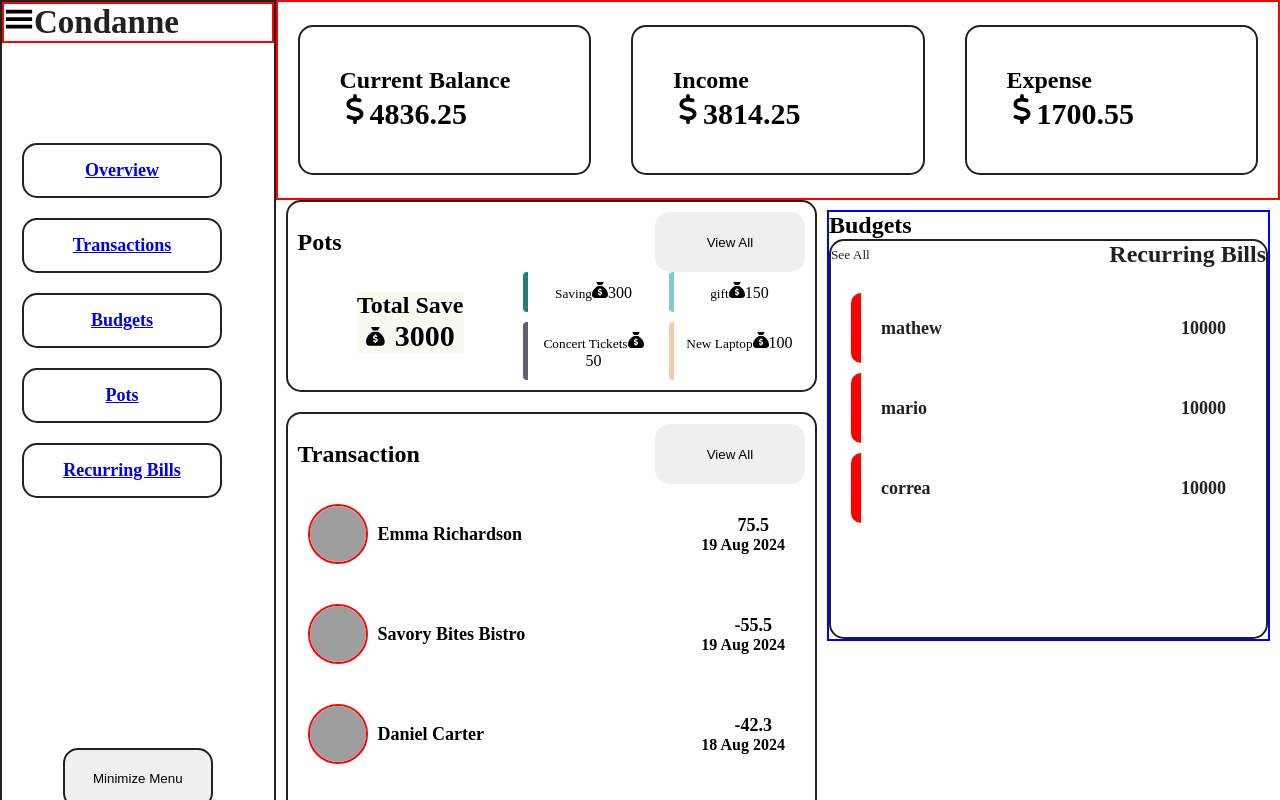
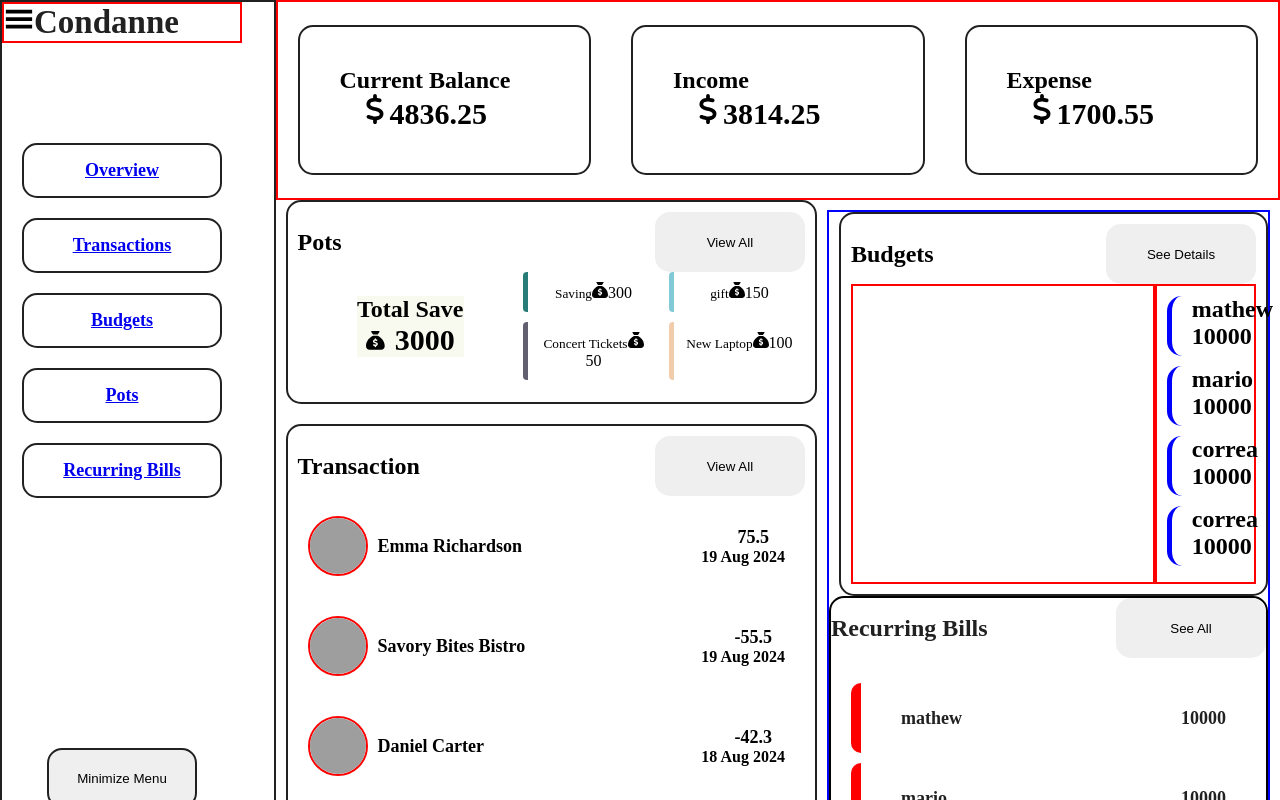
Before and after one commit to Correa95/Personal-Finance-Application, a React (Vite) app in the folder Personal-Budgets/: page / in a window 1280 px wide. Shown: the top 800 px of the page. Built offline with nearby package versions, Linux system fonts and the light colour scheme; grey boxes are pictures that could not be loaded.

Commit message:
working budget component

```diff
--- a/Personal-Budgets/src/Components/Card1.css
+++ b/Personal-Budgets/src/Components/Card1.css
@@ -94,7 +94,7 @@ h3 span {
 /* //////////////////////// */
 .transaction {
   background-color: var(--secondary-color);
-  height: 75%;
+  height: 85%;
   border-radius: 15px;
   border: 2px solid #212121;
   padding: 10px;
--- a/Personal-Budgets/src/Components/Card2.css
+++ b/Personal-Budgets/src/Components/Card2.css
@@ -4,12 +4,62 @@
   margin: 10px;
   border: 2px solid blue;
 }
-
+.budget {
+  background-color: var(--secondary-color);
+  height: 35%;
+  border-radius: 15px;
+  border: 2px solid #212121;
+  padding: 10px;
+  margin-left: 10px;
+}
+.container {
+  display: flex;
+  justify-content: center;
+  align-items: center;
+}
+.chart {
+  width: 75%;
+  height: 300px;
+  border: 2px solid red;
+}
+.category {
+  width: 25%;
+  height: 300px;
+  border: 2px solid red;
+}
+.entertainmentAmount {
+  height: 60px;
+  margin: 10px;
+  border-radius: 15px 0px 0px 15px;
+  border-left: 5px solid blue;
+}
+.amountBill {
+  height: 60px;
+  margin: 10px;
+  border-radius: 15px 0px 0px 15px;
+  border-left: 5px solid blue;
+}
+.dinningOut {
+  height: 60px;
+  margin: 10px;
+  border-radius: 15px 0px 0px 15px;
+  border-left: 5px solid blue;
+}
+.personalCare {
+  height: 60px;
+  margin: 10px;
+  border-radius: 15px 0px 0px 15px;
+  border-left: 5px solid blue;
+}
+h2 {
+  margin-left: 20px;
+}
+/* ///////////////////////// */
 .recurBills {
   height: 400px;
   border-radius: 15px;
   color: var(--text-color);
-  border: 2px solid #212121;
+  border: 2px solid #020101;
 }
 .bills {
   display: flex;
@@ -54,9 +104,3 @@
   border-radius: 10px;
   border-left: 10px solid red;
 }
-*/ .budget {
-  margin: 20px;
-  height: 450px;
-  background-color: black;
-  border-radius: 15px;
-}
--- a/Personal-Budgets/src/Components/Card2.jsx
+++ b/Personal-Budgets/src/Components/Card2.jsx
@@ -6,12 +6,35 @@ function Card2() {
       <div className="budget">
         <div className="top">
           <h1>Budgets</h1>
+          <button className="btn">See Details</button>
+        </div>
+        <div className="container">
+          <div className="chart"></div>
+          {/* /////////////// */}
+          <div className="category">
+            <div className="entertainmentAmount">
+              <h2 className="entertainment">mathew</h2>
+              <h2 className="amount">10000</h2>
+            </div>
+            <div className="amountBill">
+              <h2 className="bill">mario</h2>
+              <h2 className="amount">10000</h2>
+            </div>
+            <div className="dinningOut">
+              <h2 className="dinning">correa</h2>
+              <h2 className="out">10000</h2>
+            </div>
+            <div className="personalCare">
+              <h2 className="personal">correa</h2>
+              <h2 className="care">10000</h2>
+            </div>
+          </div>
         </div>
       </div>
       <div className="recurBills">
         <div className="top">
-          <small className="btn">See All</small>
           <h1>Recurring Bills</h1>
+          <button className="btn">See All</button>
         </div>
         <div className="bills">
           <div className="paidBills">
--- a/Personal-Budgets/src/Components/SideBar.css
+++ b/Personal-Budgets/src/Components/SideBar.css
@@ -1,5 +1,6 @@
 .sideBar {
   height: 100vh;
+  position: fixed;
 }
 .logoContainer {
   display: flex;
```
